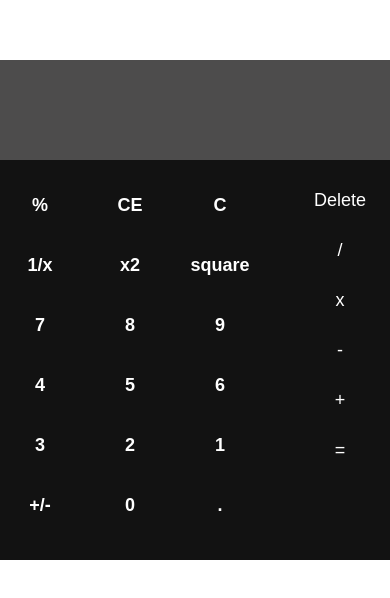
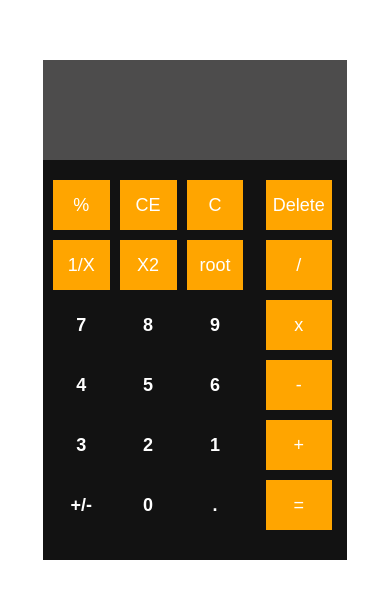
Before and after one commit to AbdurehmanNAMOEL/cal, a React (Create React App) app: page / in a window 390 px wide. Shown: the part 112-710 px from the top of the page. Built offline with nearby package versions, Linux system fonts and the light colour scheme.

Commit message:
css and js logic edited

```diff
--- a/src/App.css
+++ b/src/App.css
@@ -8,7 +8,7 @@
 }
 
 button{
-  background-color: #121212;
+  background-color:orange;
   color: white;
   font-size: large;
   border: none;
--- a/src/components/Board.jsx
+++ b/src/components/Board.jsx
@@ -1,39 +1,28 @@
 import React, { useState } from 'react'
 import Buttons from './Buttons'
 import './styles/board.css'
+let newString=''
+let value=0
 
 const Board = () => {
 
     let [btnValue,setValue]=useState('')
     let [topValue,setTopValue]=useState('')
-    let array=['%','CE','C','1/x','x2','square','7','8','9','4','5','6','3','2','1','+/-','0','.']
-    // let array2=['Delete','/','C','x','-','+','=']
+
+
+    let array=['7','8','9','4','5','6','3','2','1','+/-','0','.']
+
 
 const handleEvaluation =(e)=>{
 
-    if(btnValue===''){
-         btnValue='0'
-      }
-
-      if(topValue.includes('+')){
-         handleAddition(e)
-
-      }else if(topValue.includes('*')){
-        if(btnValue===''){
-            btnValue='1'
-        }
-        handleMultiplication(e)
-
-      }else if(topValue.includes('/')){
-        if(btnValue===''||btnValue==='0'){
-            setValue("Cannot be divided by zero");
-        }else handleDivision(e)
-
-      }else if(topValue.includes('-')){
-            handleSubtraction(e)
-      }else if(topValue.includes('%')){
-            handleModule(e)
-      }
+   if(btnValue==='') btnValue='0'
+   if(topValue.includes('+'))handleAddition(e)
+   else if(topValue.includes('*'))handleMultiplication(e)
+   else if(topValue.includes('/')){
+        if(btnValue===''||btnValue==='0')setValue("Cannot be divided by zero");
+        else handleDivision(e)
+   }else if(topValue.includes('-'))handleSubtraction(e)
+    else if(topValue.includes('%')) handleModule(e)
     else{
       setTopValue(btnValue+=e.target.value)
       setValue('')
@@ -41,12 +30,13 @@ const handleEvaluation =(e)=>{
 
   }
 
+
 const handleCancel=()=>{
     setValue("0")
     setTopValue('')
 }
 
-  let newString=''
+
 
 const handleDelete=()=>{
     let value = btnValue.split('')
@@ -58,47 +48,102 @@ const handleDelete=()=>{
 
 }
 
-const handleParseInt=(value)=>{
-    return parseInt(value)
+
+const handleParseFloat=(value)=>{
+    return parseFloat(value)
 }
 
 
 const handleAddition =(e)=>{
 
-        let value =handleParseInt(topValue) + handleParseInt(btnValue)
+        value = handleParseFloat(topValue) + handleParseFloat(btnValue)
         setTopValue(value.toString().concat(e.target.value))
-        setValue('')
+        setValue(value.toString())
 }
+
 
 const handleSubtraction =(e)=>{
 
-        let value =handleParseInt(topValue) - handleParseInt(btnValue)
+        value = handleParseFloat(topValue) - handleParseFloat(btnValue)
         setTopValue(value.toString().concat(e.target.value))
-        setValue('')
+        setValue(value.toString())
 }
+
+
 
 const handleMultiplication =(e)=>{
 
-        let value =handleParseInt(topValue) * handleParseInt(btnValue)
+        value = handleParseFloat(topValue) * handleParseFloat(btnValue)
         setTopValue(value.toString().concat(e.target.value))
-        setValue('')
+        setValue(value.toString())
 }
+
 
 const handleDivision =(e)=>{
 
-        let value =handleParseInt(topValue) / handleParseInt(btnValue)
+        value = handleParseFloat(topValue) / handleParseFloat(btnValue)
         setTopValue(value.toString().concat(e.target.value))
+        setValue(value.toString())
+}
+
+
+const handleModule =(e)=>{
+        value = handleParseFloat(topValue) % handleParseFloat(btnValue)
+        setTopValue(value.toString().concat(e.target.value))
+        setValue(value.toString())
+}
+
+
+
+const handleRatio =()=>{
+
+       if(btnValue===''){
+        setValue('can not be divided by zero ')
+       }else{
+        let value =1/ handleParseFloat(btnValue)
+        alert(value)
+        setValue(value.toString())
+
+      }
+}
+
+
+
+const handleSquare =()=>{
+
+       if(btnValue===''){
+         btnValue='0'
+       }
+        let value =Math.pow(handleParseFloat(btnValue),2)
+        setValue(value.toString())
+
+
+}
+
+const handleSquareRoot =()=>{
+
+       if(btnValue===''){
+         btnValue='0'
+       }
+        let value =Math.sqrt(handleParseFloat(btnValue))
+        setValue(value.toString())
+
+
+}
+const handleNegation =()=>{
+
+       if(btnValue==='' || '0'){
          setValue('')
        }
+        let value =-1*handleParseFloat(btnValue)
+        setValue(value.toString())
 
-const handleModule =(e)=>{
-        let value =handleParseInt(topValue) % handleParseInt(btnValue)
-        setTopValue(value.toString().concat(e.target.value))
-        setValue('')
 }
 
   return (
+
 <div className='board-container'>
+
    <div className="value-display">
      <div className="top">{topValue}</div>
      <div className="bottom">{btnValue}</div>
@@ -106,6 +151,12 @@ const handleModule =(e)=>{
 
     <div className="btn-container">
      <div className="left-container">
+      <button onClick={handleEvaluation} value={'%'}>{'%'}</button>
+       <button onClick={handleCancel}>{'CE'}</button>
+       <button onClick={handleCancel}>{'C'}</button>
+       <button onClick={handleRatio}>{'1/X'}</button>
+       <button onClick={handleSquare}>{'X2'}</button>
+       <button onClick={handleSquareRoot} >{'root'}</button>
 
        {array.map(item=>
          <Buttons
@@ -113,7 +164,7 @@ const handleModule =(e)=>{
           btnValue={btnValue}
           setValue={setValue}
           value={item}
-          handleCancel={handleCancel}
+          handleNegation={handleNegation}
          />)
         }
         </div>
--- a/src/components/Buttons.jsx
+++ b/src/components/Buttons.jsx
@@ -1,11 +1,11 @@
 import React from 'react'
 import './styles/button.css'
 
-const Buttons = ({value,topValue,handleCancel,btnValue,setValue}) => {
+const Buttons = ({value,topValue,handleNegation,btnValue,setValue}) => {
   return (
     <button
     className='button'
-    onClick={value==='C'? handleCancel:(e)=>setValue((btnValue+=e.target.value))}
+    onClick={value==='+/-'? handleNegation:(e)=>setValue((btnValue+=e.target.value))}
     value={value}>{value}</button>
   )
 }
--- a/src/components/styles/board.css
+++ b/src/components/styles/board.css
@@ -1,6 +1,6 @@
 .board-container{
-    width: 390px;
-    height: 500px;
+    width: 80%;
+    height: 600px;
     background-color: #121212;
     display: grid;
     grid-template-columns: 100%;
@@ -14,28 +14,29 @@
 .btn-container{
     background-color: #121212;
     display: grid;
-    grid-template-columns: 300px 80px;
+    grid-template-columns: 80% 20%;
     grid-template-rows: 100%;
 
 }
 .left-container{
     display: grid;
-    grid-template-columns: 80px 80px 80px;
-    grid-template-rows: 50px 50px 50px 50px 50px 50px;
+    grid-template-columns: 30% 30% 30%;
+    grid-template-rows: 70px 70px 70px 70px 70px 70px;
     grid-gap: 10px;
     margin-top: 20px;
+    margin-left: 10px;
 
 }
 .right-container{
 
     display: grid;
-    grid-template-columns: 100%;
-    grid-template-rows: 40px 40px 40px 40px 40px 40px;
+    grid-template-columns: 95%;
+    grid-template-rows: 70px 70px 70px 70px 70px 70px;
     grid-gap: 10px;
-     margin-top: 20px;
+    margin-top: 20px;
+    margin-left: -50px;
+}
 
-
-}
 .top,.bottom{
     width:100%;
     height: 50%;
@@ -52,3 +53,36 @@
     color: #121212;
 
 }
+@media only screen and (max-width:540px){
+ .board-container{
+    width: 78%;
+    height: 500px;
+
+}
+.value-display{
+    background-color: #ada9a962;
+    font-weight: bolder;
+
+}
+.btn-container{
+
+    grid-template-columns: 70% 25%;
+    grid-template-rows: 100%;
+
+}
+.left-container{
+
+    grid-template-columns: 28% 28% 28%;
+    grid-template-rows: 50px 50px 50px 50px 50px 50px;
+
+
+}
+.right-container{
+
+
+    grid-template-columns: 100%;
+    grid-template-rows: 50px 50px 50px 50px 50px 50px;
+
+    margin-left: 10px;
+}
+}
```
Lines whose indentation alone changed are shown as unchanged.
